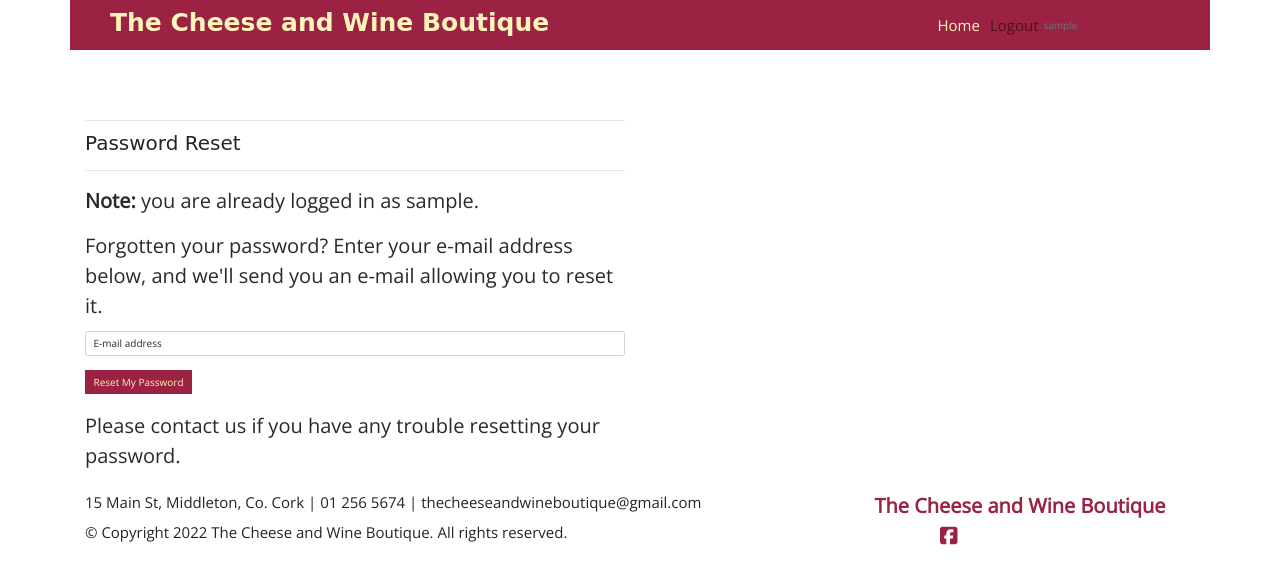
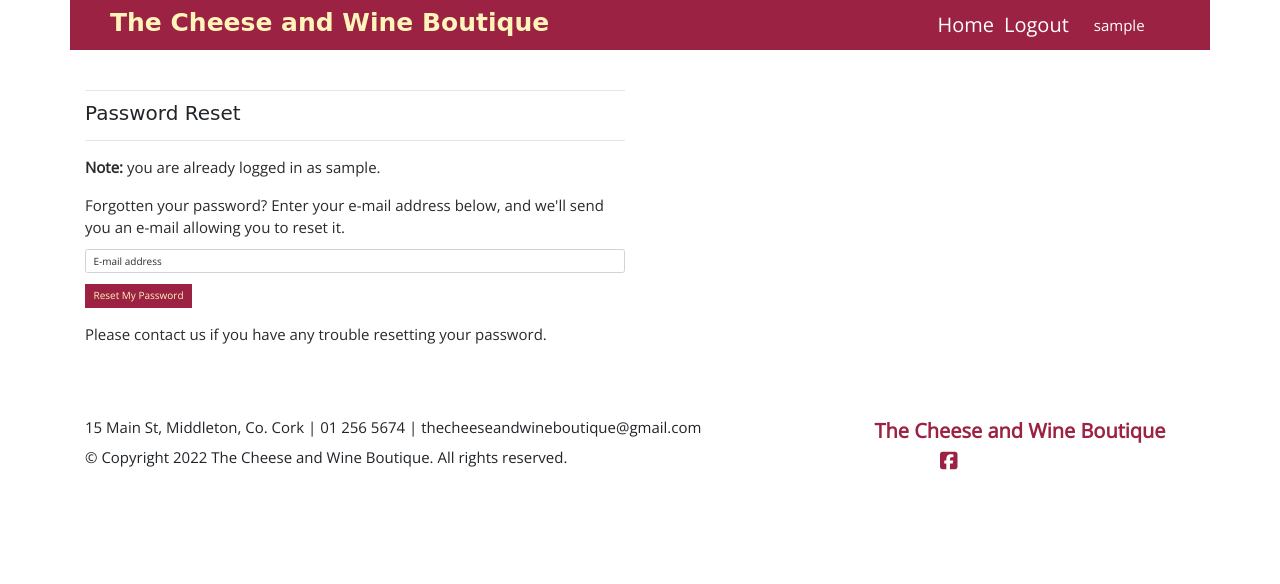
Before and after one commit to evelynfoy/the-cheese-and-wine-boutique, a Django app: page /accounts/password/reset/ in a window 1280 px wide. Shown: the top 584 px of the page. Run offline with Django 3.2, Linux system fonts and the light colour scheme; the visitor is signed in with stand-in values (Sample User, id 1); some libraries are stand-ins or nearby versions; some web fonts are replaced.

Commit message:
Bug: Fix text colours in navbar

```diff
--- a/static/css/base.css
+++ b/static/css/base.css
@@ -54,6 +54,10 @@ body {
 
 .text-cream {
     color: var(--cream) !important;
+}
+
+.text-white {
+    color: var(--white) !important;
 }
 
 .main-container {
@@ -120,13 +124,20 @@ body {
     margin-top:7rem;
 }
 
-/* .toggler-margin {
-    margin-left: 2rem;
-} */
+.nav-link {
+    color: var(--white)!important;
+    font-size: 2rem;
+}
+
+.navbar-text {
+    color: var(--white)!important;
+    font-size: 1.5rem;
+}
 
 .header-container {
-    padding-top: 100px;
-    font-size: 2rem;
+    padding-top: 7rem;
+    font-size: 1.5rem;
+    padding-bottom: 5rem;
 }
 
 @media screen and (min-width: 1000px) {
@@ -134,6 +145,10 @@ body {
     .social-media {
         font-size: 2rem;
         margin:0;
+    }
+
+    .navbar-text {
+        padding-left:2rem;
     }
 }
 
--- a/templates/allauth/account/base.html
+++ b/templates/allauth/account/base.html
@@ -3,7 +3,6 @@
 {% block content %}
 
  <div class="container header-container">
-    <div class="overlay"> </div>
     <div class="row">
         <div class="col-md-6">
             <div class="allauth-form-inner-content">
--- a/templates/layout/navbar.html
+++ b/templates/layout/navbar.html
@@ -21,7 +21,7 @@
 
                     <!-- Home -->
                     <li class="nav-item">
-                        <a class="nav-link active text-cream" aria-current="page" href="{% url 'home' %}">Home</a>
+                        <a class="nav-link active " aria-current="page" href="{% url 'home' %}">Home</a>
                     </li>
 
                     {% if user.is_authenticated %}
@@ -35,11 +35,11 @@
 
                     <!-- Register -->
                     <li class="nav-item">
-                        <a class="nav-link text-cream" href="{% url 'account_signup' %}">Register</a>
+                        <a class="nav-link " href="{% url 'account_signup' %}">Register</a>
                     </li>
                     <!-- Login -->
                     <li class="nav-item ">
-                        <a class="nav-link text-cream" href="{% url 'account_login' %}">Login</a>
+                        <a class="nav-link " href="{% url 'account_login' %}">Login</a>
 
                     </li>
                     {% endif %}
@@ -47,7 +47,7 @@
 
                 {% if user.is_authenticated %}
                 <!-- Username -->
-                <span class="navbar-text text-muted">
+                <span class="navbar-text">
                     {{ user.username }}
                 </span>
                 {% endif %}
```
